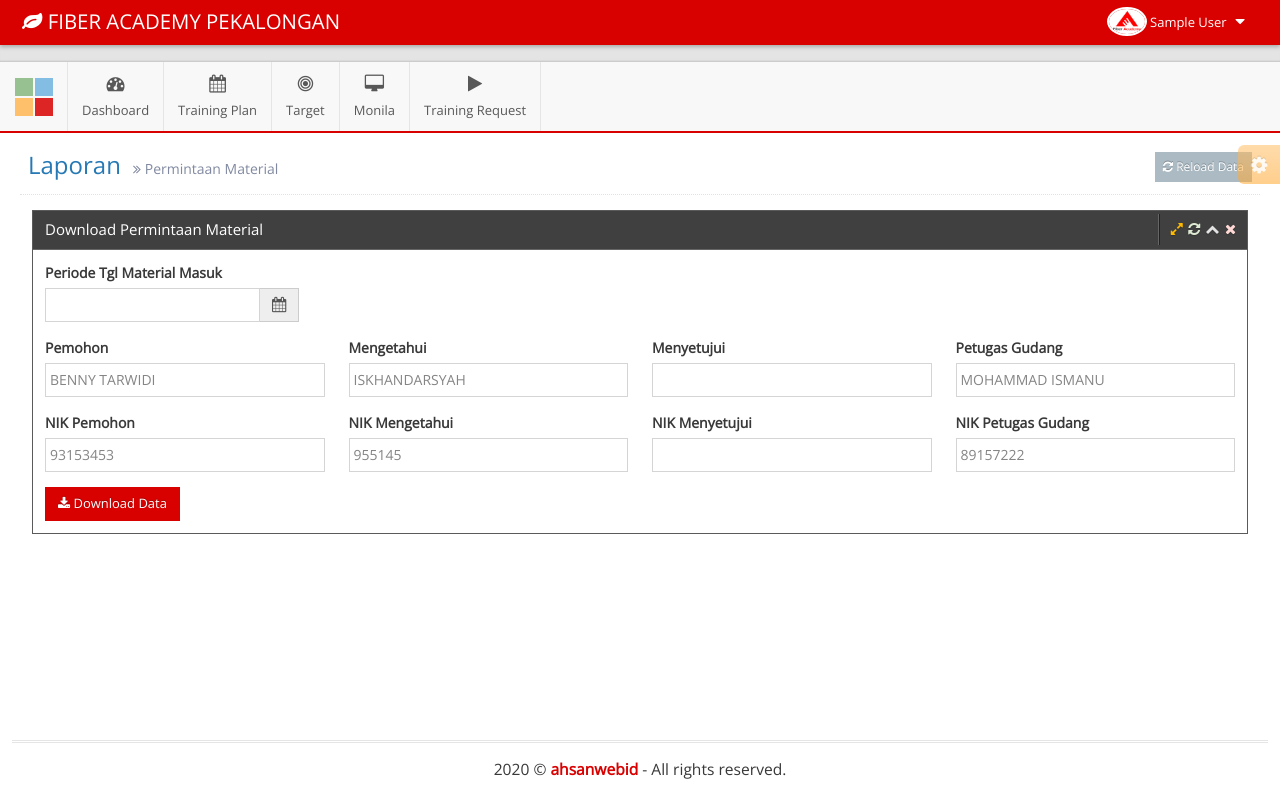
After one commit to abdulhakimhs/mamifa, a CodeIgniter app: page /mamifa/index.php/admin/report/permint in a window 1280 px wide. The commit adds this page. Run offline with CodeIgniter, Linux system fonts and the light colour scheme; the visitor is signed in with stand-in values (Sample User, id 1); data comes from the database, SQL or seed files in the repository; some libraries are stand-ins or nearby versions.

Commit message:
permint material

```diff
--- a/dev/application/controllers/admin/Report.php
+++ b/dev/application/controllers/admin/Report.php
@@ -715,4 +715,19 @@ class Report extends MY_Controller {
 		ob_end_clean();
 		$write->save('php://output');
 	}
+
+	public function permint()
+	{
+		if(isset($_POST['submit'])) {
+
+		}
+		else{
+			$data['title'] 			= 'Laporan';
+			$data['subtitle'] 		= 'Permintaan Material';
+			$data['material'] 		= $this->m_material->stok_tersedia()->result_array();
+			$this->load->view('backend/template',[
+				'content' => $this->load->view('backend/report/permint',$data,true)
+			]);
+		}
+	}
 }
--- a/templates/backend/menu.php
+++ b/templates/backend/menu.php
@@ -203,6 +203,13 @@
                 </a>
                 <b class="arrow"></b>
               </li>
+              <li <?= $this->uri->segment(2) == 'report' && $this->uri->segment(3) == 'permint' ? 'class="hover active"' : 'class="hover"' ?>>
+                <a href="<?= site_url('admin/report/permint'); ?>">
+                  <i class="menu-icon fa fa-caret-right"></i>
+                  Permint Material
+                </a>
+                <b class="arrow"></b>
+              </li>
             </ul>
           </li>
 
--- /dev/null
+++ b/templates/backend/report/permint.php
@@ -0,0 +1,120 @@
+<div class="col-xs-12 col-sm-12 widget-container-col" id="widget-container-col-1">
+	<div class="widget-box widget-color-dark" id="widget-box-1">
+		<div class="widget-header">
+			<h5 class="widget-title">Download Permintaan Material</h5>
+
+			<div class="widget-toolbar">
+
+				<a href="#" data-action="fullscreen" class="orange2">
+					<i class="ace-icon fa fa-expand"></i>
+				</a>
+
+				<a href="javascript:void(0)" data-action="reload">
+					<i class="ace-icon fa fa-refresh"></i>
+				</a>
+
+				<a href="#" data-action="collapse">
+					<i class="ace-icon fa fa-chevron-up"></i>
+				</a>
+
+				<a href="#" data-action="close">
+					<i class="ace-icon fa fa-times"></i>
+				</a>
+			</div>
+		</div>
+
+		<div class="widget-body">
+			<form autocomplete="off" action="<?= site_url('admin/report/permint') ?>" method="POST">
+				<div class="widget-main">
+		            <div class="row">
+                        <div class="col-lg-3">
+	                        <div class="form-group">
+	                            <label><b>Periode Tgl Material Masuk</b></label>
+	                            <div class="row">
+	                                <div class="col-xs-8 col-sm-11">
+	                                    <div class="input-group">
+	                                        <input class="form-control date-picker" name="periode_tgl" id="ftgl" type="text" data-date-format="yyyy-mm-dd" required />
+	                                        <span class="input-group-addon">
+	                                            <i class="fa fa-calendar bigger-110"></i>
+	                                        </span>
+	                                    </div>
+	                                </div>
+	                            </div>
+	                        </div>
+	                    </div>
+                    </div>
+                    <div class="row">
+                        <div class="col-lg-3">
+                            <div class="form-group">
+                                <label><b>Pemohon</b></label>
+                                <input type="text" name="pemohon" class="form-control" value="BENNY TARWIDI">
+                                <span class="help-block"></span>
+                            </div>
+                        </div>
+                        <div class="col-lg-3">
+                            <div class="form-group">
+                                <label><b>Mengetahui</b></label>
+                                <input type="text" name="mengetahui" class="form-control" value="ISKHANDARSYAH">
+                                <span class="help-block"></span>
+                            </div>
+                        </div>
+                        <div class="col-lg-3">
+                            <div class="form-group">
+                                <label><b>Menyetujui</b></label>
+                                <input type="text" name="menyetujui" class="form-control">
+                                <span class="help-block"></span>
+                            </div>
+                        </div>
+                        <div class="col-lg-3">
+                            <div class="form-group">
+                                <label><b>Petugas Gudang</b></label>
+                                <input type="text" name="petugas_gudang" class="form-control" value="MOHAMMAD ISMANU">
+                                <span class="help-block"></span>
+                            </div>
+                        </div>
+                    </div>
+                    <div class="row">
+                        <div class="col-lg-3">
+                            <div class="form-group">
+                                <label><b>NIK Pemohon</b></label>
+                                <input type="text" name="nik_pemohon" class="form-control" value="93153453">
+                                <span class="help-block"></span>
+                            </div>
+                        </div>
+                        <div class="col-lg-3">
+                            <div class="form-group">
+                                <label><b>NIK Mengetahui</b></label>
+                                <input type="text" name="nik_mengetahui" class="form-control" value="955145">
+                                <span class="help-block"></span>
+                            </div>
+                        </div>
+                        <div class="col-lg-3">
+                            <div class="form-group">
+                                <label><b>NIK Menyetujui</b></label>
+                                <input type="text" name="nik_menyetujui" class="form-control">
+                                <span class="help-block"></span>
+                            </div>
+                        </div>
+                        <div class="col-lg-3">
+                            <div class="form-group">
+                                <label><b>NIK Petugas Gudang</b></label>
+                                <input type="text" name="nik_petugas_gudang" class="form-control" value="89157222">
+                                <span class="help-block"></span>
+                            </div>
+                        </div>
+                    </div>
+		            <button type="submit" name="submit" class="btn btn-sm btn-danger"><i class="fa fa-download"></i> Download Data</button>
+				</div>
+			</form>
+		</div>
+	</div>
+</div>
+
+<script>
+	$(document).ready(function() {
+		$('.date-picker').datepicker({
+	        autoclose: true,
+	        todayHighlight: true
+	    });
+	})
+</script>
```
